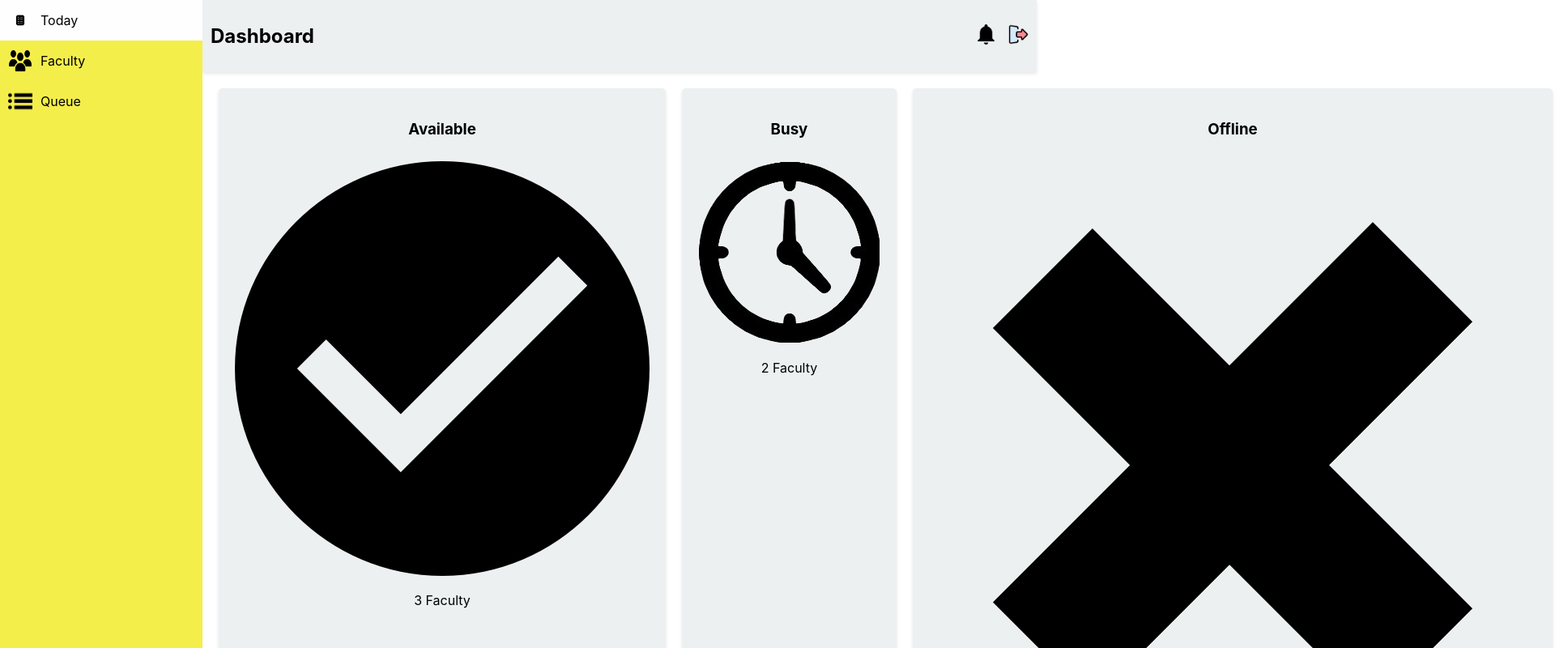
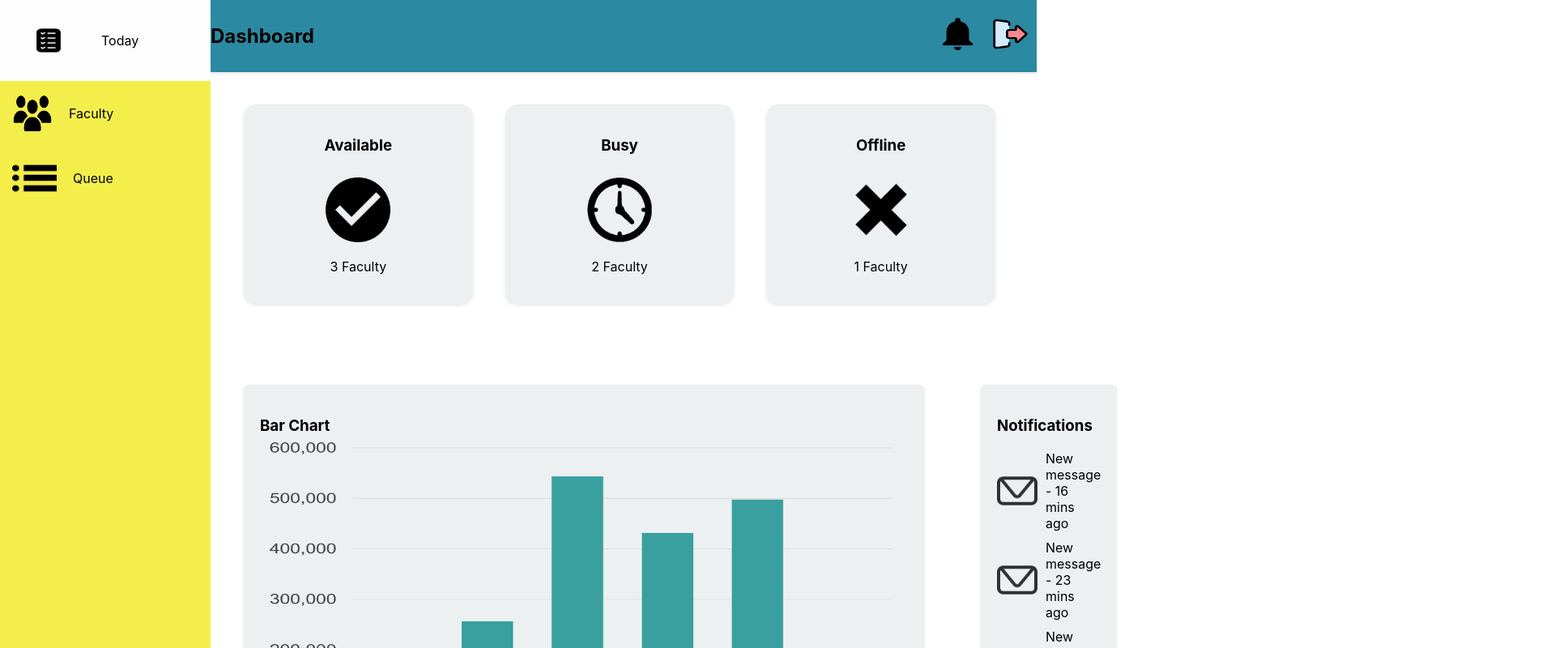
Before and after one commit to Ragheil/ANAA-SYS, a React (Create React App) app: page /dashboard in a window 1280 px wide. Shown: the top 800 px of the page at 81% size, 1920 px wide, since content can reach past the window. Built offline with nearby package versions, Linux system fonts and the light colour scheme.

Commit message:
dashboard style adjusted

```diff
--- a/src/screens/Dashboard.js
+++ b/src/screens/Dashboard.js
@@ -33,19 +33,19 @@ const Dashboard = () => {
         <ul className="sidebar-links">
           <li>
             <Link to="/today" className="sidebar-link">
-              <img src={todayIcon} alt="Today" className="menu-icon" />
+              <img src={todayIcon} alt="Today" className="menu-icon today-icon" />
               <span className="menu-text">Today</span>
             </Link>
           </li>
           <li>
             <Link to="/faculty" className="sidebar-link">
-              <img src={facultyIcon} alt="Faculty" className="menu-icon" />
+              <img src={facultyIcon} alt="Faculty" className="menu-icon faculty-icon" />
               <span className="menu-text">Faculty</span>
             </Link>
           </li>
           <li>
             <Link to="/queue" className="sidebar-link">
-              <img src={queueIcon} alt="Queue" className="menu-icon" />
+              <img src={queueIcon} alt="Queue" className="menu-icon queue-icon" />
               <span className="menu-text">Queue</span>
             </Link>
           </li>
@@ -94,18 +94,17 @@ const Dashboard = () => {
           {/* Chart and Notifications in One Row, Two Columns */}
           <div className="chart-notifications-container">
             <div className="chart-container">
-              <h3>Bar Chart <img src={barGraphIcon} alt="Bar Graph" className="chart-icon small-icon" /></h3>
-              <div className="bar-chart">Bar Chart Placeholder</div>
+              <h3>Bar Chart <img src={barGraphIcon} alt="Bar Graph" className="chart-icon bar-graph" /></h3>
             </div>
             <div className="notifications-container">
               <h3>Notifications</h3>
               <div className="notifications-list">
                 <div className="notifications-two-column">
                   <ul>
-                    <li><img src={messageIcon} alt="Message" className="message-icon small-icon" /> New message - 16 mins ago</li>
-                    <li><img src={messageIcon} alt="Message" className="message-icon small-icon" /> New message - 23 mins ago</li>
-                    <li><img src={messageIcon} alt="Message" className="message-icon small-icon" /> New message - 37 mins ago</li>
-                    <li><img src={messageIcon} alt="Message" className="message-icon small-icon" /> New message - 30 mins ago</li>
+                    <li><img src={messageIcon} alt="Message" className="message-icon notification-icon" /> New message - 16 mins ago</li>
+                    <li><img src={messageIcon} alt="Message" className="message-icon notification-icon" /> New message - 23 mins ago</li>
+                    <li><img src={messageIcon} alt="Message" className="message-icon notification-icon" /> New message - 37 mins ago</li>
+                    <li><img src={messageIcon} alt="Message" className="message-icon notification-icon" /> New message - 30 mins ago</li>
                   </ul>
                 </div>
               </div>
--- a/src/styles/Dashboard.css
+++ b/src/styles/Dashboard.css
@@ -11,11 +11,13 @@
   position: fixed;
   height: 100%;
 }
+
 .sidebar:hover {
-  width: 250px; /* Expanded width on hover */
+  width: 300px; /* Expanded width on hover */
 }
+
 .sidebar.open {
-  width: 250px; /* Adjust width for open sidebar */
+  width: 260px; /* Adjust width for open sidebar */
 }
 
 .sidebar-links {
@@ -27,7 +29,7 @@
 .sidebar-link {
   display: flex;
   align-items: center;
-  padding: 10px;
+  padding: 15px;
   color: rgb(0, 0, 0);
   text-decoration: none;
   transition: background 0.3s ease;
@@ -40,7 +42,7 @@
 .menu-icon {
   width: 30px;
   height: 30px;
-  margin-right: 10px; /* Spacing between icon and text */
+  margin-right: 20px; /* Spacing between icon and text */
 }
 
 .menu-text {
@@ -67,13 +69,13 @@
   justify-content: space-between;
   align-items: center;
   padding: 10px;
-  background-color: #ecf0f1;
+  background-color: #2b89a1;
   box-shadow: 0 2px 4px rgba(0, 0, 0, 0.1);
 }
 
 .nav-icons {
   display: flex;
-  gap: 15px;
+  gap: 20px;
 }
 
 .nav-icon {
@@ -83,23 +85,26 @@
 }
 
 .dashboard-content {
-  padding: 20px;
+  padding: 40px;
+  margin-right: 11px;
+  margin-left: 11px;
+  margin-bottom: 11px;
 }
 
 .widget-container {
-  margin-bottom: 20px;
+  margin-bottom: 100px;
 }
 
 .widget-container-three-columns {
   display: flex;
-  gap: 20px;
+  gap: 40px;
 }
 
 .widget {
   flex: 1;
   padding: 20px;
   background-color: #ecf0f1;
-  border-radius: 5px;
+  border-radius: 15px;
   text-align: center;
   box-shadow: 0 2px 4px rgba(0, 0, 0, 0.1);
 }
@@ -110,7 +115,7 @@
 
 .chart-notifications-container {
   display: flex;
-  gap: 20px;
+  gap: 70px;
 }
 
 .chart-container,
@@ -120,6 +125,7 @@
   background-color: #ecf0f1;
   border-radius: 5px;
   box-shadow: 0 2px 4px rgba(0, 0, 0, 0.1);
+  height: 500px;
 }
 
 .notifications-two-column {
@@ -156,3 +162,50 @@ button {
 button:hover {
   background-color: #2980b9;
 }
+
+/* Image size adjustments for sidebar and widgets
+.sidebar-link img,*/
+.widget-icon,
+.chart-icon,
+.message-icon {
+  width: 80px;
+  height: 80px;
+}
+
+.nav-icon.small-icon {
+  width: 45px;
+  height: 40px;
+}
+
+.chart-container img,
+.notifications-container img {
+  width: 25px;
+  height: 25px;
+}
+
+/* If you want to customize the size further for specific images */
+.sidebar-link img.today-icon {
+  width: 90px;
+  height: 70px;
+
+}
+
+.sidebar-link img.faculty-icon {
+  width: 50px;
+  height: 50px;
+}
+
+.sidebar-link img.queue-icon {
+  width: 55px;
+  height: 50px;
+}
+
+.chart-container img.bar-graph {
+  width: 800px;
+  height: 430px;
+}
+
+.notifications-container img.notification-icon {
+  width: 50px;
+  height: 50px;
+}
```
